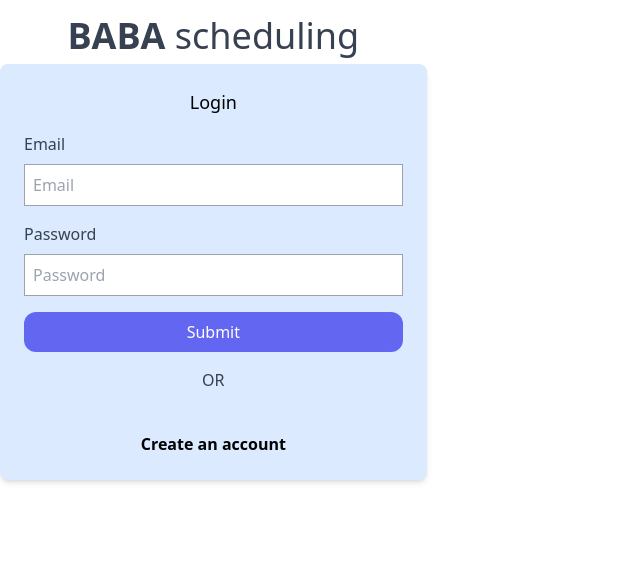
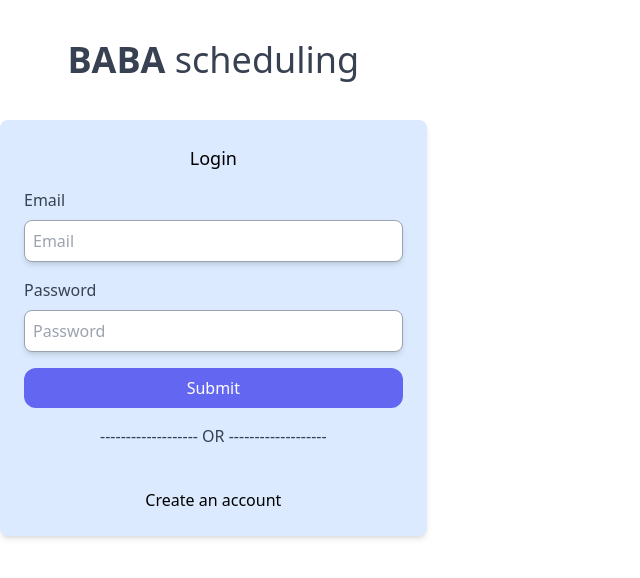
Before and after one commit to Bwise1/baba-scheduling, a Next.js app: page /login in a window 1280 px wide. Shown: the top 578 px of the page, without its empty margins (0-640 px from the left). Built offline with nearby package versions, Linux system fonts and the light colour scheme.

Commit message:
first login page commit

```diff
--- a/src/app/login/page.tsx
+++ b/src/app/login/page.tsx
@@ -22,7 +22,7 @@ const LoginPage: NextPage = () => {
 
   >
     <div className=" h-4/6 w-1/3 top-1/2">
-    <div className="text-center pt-4">
+    <div className="text-center pt-10 pb-8">
     <label
         className="block mb-2 text-gray-700 text-4xl"
       >
@@ -43,7 +43,7 @@ const LoginPage: NextPage = () => {
         value={email}
         onChange={(e) => setEmail(e.target.value)}
         placeholder="Email"
-        className="w-full border border-gray-400 p-2"
+        className="w-full border border-gray-400 p-2 rounded-lg shadow-md"
       />
     </div>
     <div className="mb-4">
@@ -58,7 +58,7 @@ const LoginPage: NextPage = () => {
         value={password}
         onChange={(e) => setPassword(e.target.value)}
         placeholder="Password"
-        className="w-full border border-gray-400 p-2"
+        className="w-full border border-gray-400 p-2 rounded-lg shadow-md"
       />
     </div>
     <button
@@ -70,9 +70,9 @@ const LoginPage: NextPage = () => {
     <label
         className="block font-medium mb-2 text-gray-700 pt-4 text-center"
       >
-        OR
+        ------------------- OR -------------------
       </label>
-      <div className="text-center mt-10 font-bold">
+      <div className="text-center mt-10 hover:font-extrabold">
       <Link href="/login">
      Create an account
     </Link>
```
